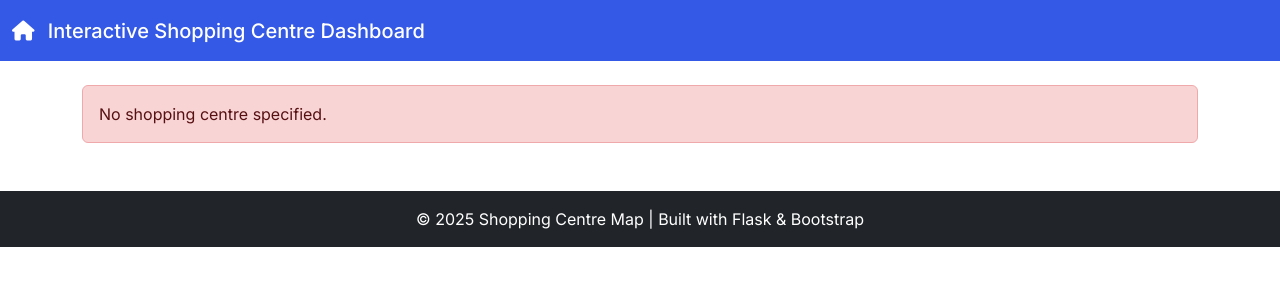
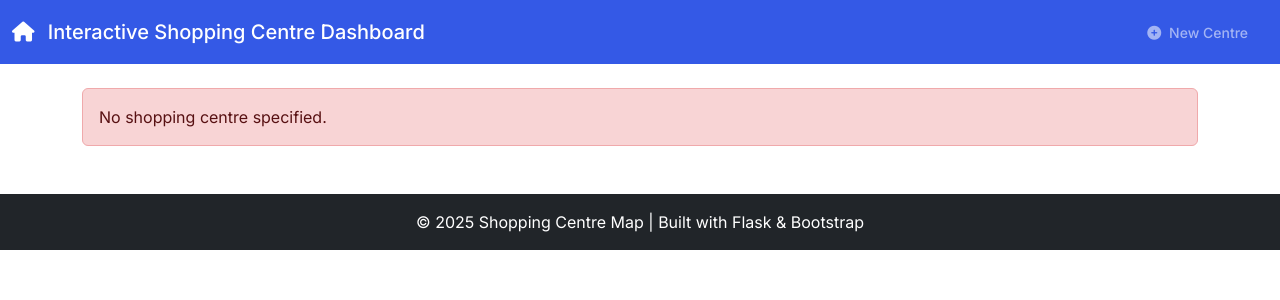
Before and after one commit to tinamalincoln/COMP693-Shopping-Centre-Dashboard, a Flask app: page /centredetails in a window 1280 px wide. Shown: the top 300 px of the page. Run offline with Flask 3, Linux system fonts and the light colour scheme; some libraries are stand-ins or nearby versions.

Commit message:
Update layout.html

```diff
--- a/app/templates/layout.html
+++ b/app/templates/layout.html
@@ -41,6 +41,11 @@
     <div class="collapse navbar-collapse justify-content-end" id="mainNav">
       <ul class="navbar-nav">
         <!-- Optional nav items -->
+         <li class="nav-item">
+            <a class="nav-link" href="{{ url_for('new_centre') }}">
+                <i class="fas fa-plus-circle me-1"></i> New Centre
+            </a>
+        </li>
       </ul>
     </div>
   </div>
```
